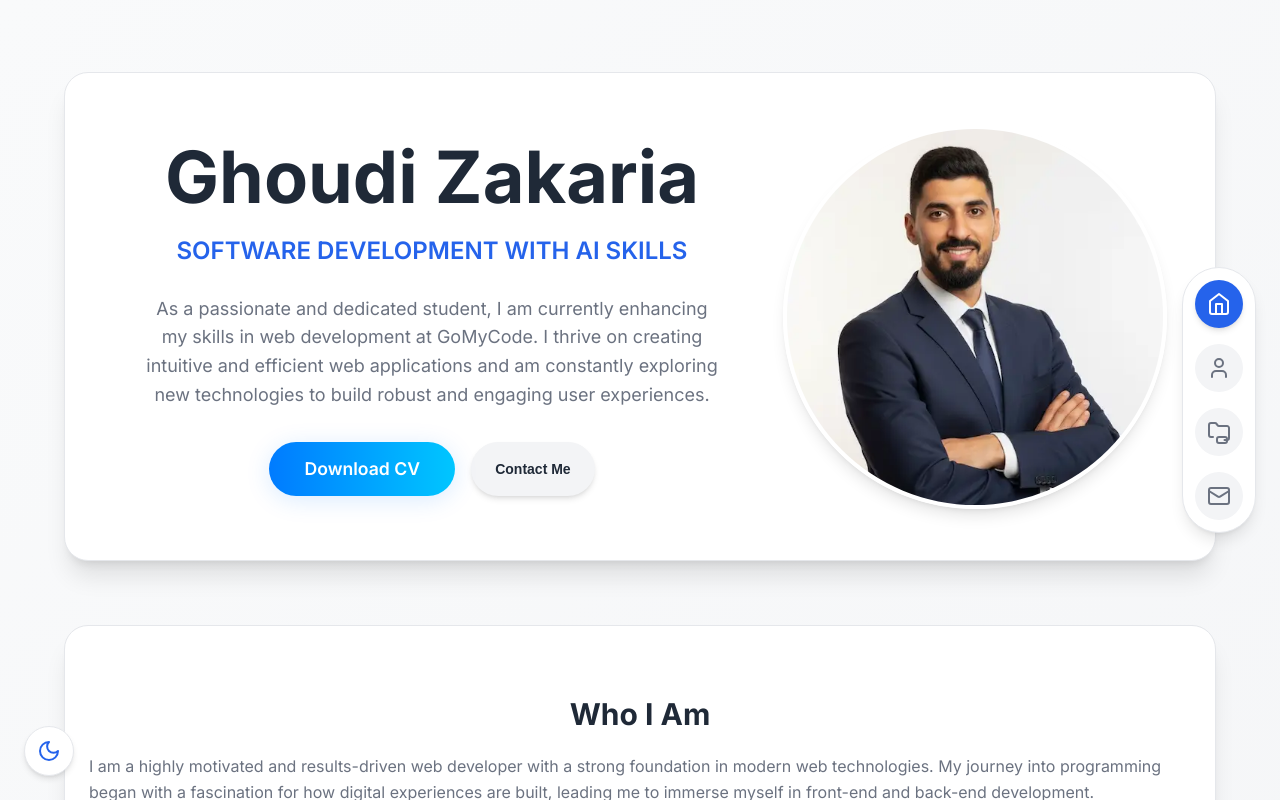
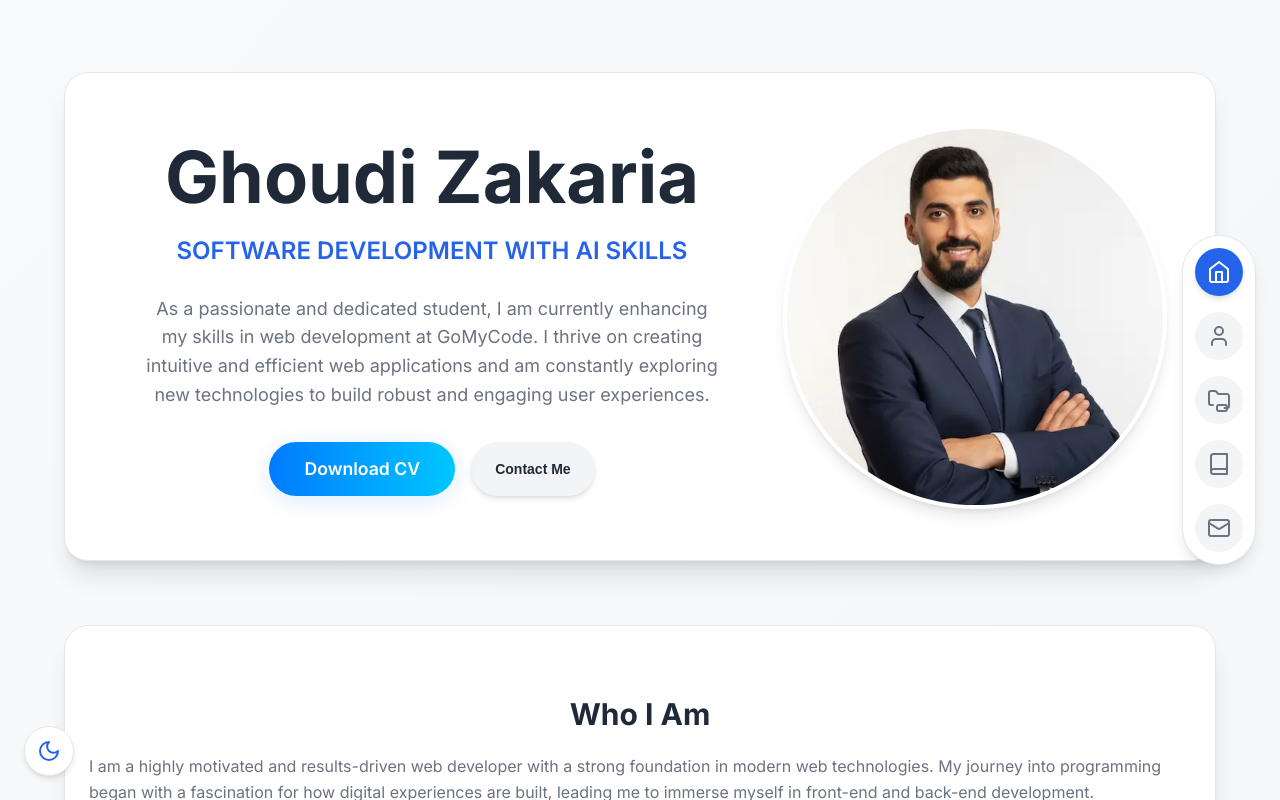
Before and after one commit to Zakariaghoudi/MyPortfolio, a React (Create React App) app: page / in a window 1280 px wide. Shown: the top 800 px of the page. Built offline with nearby package versions, Linux system fonts and the light colour scheme.

Commit message:
Update SideBar.js

```diff
--- a/src/Components/NavBar/SideBar.js
+++ b/src/Components/NavBar/SideBar.js
@@ -56,6 +56,24 @@
   >
     <path d="M6 17H4a2 2 0 0 1-2-2V5a2 2 0 0 1 2-2h3.93a2 2 0 0 1 1.66.9l.82 1.2a2 2 0 0 0 1.66.9H20a2 2 0 0 1 2 2v10a2 2 0 0 1-2 2h-2.5"></path>
     <path d="M18 17a2 2 0 0 1 2 2v2a2 2 0 0 1-2 2h-6a2 2 0 0 1-2-2v-2a2 2 0 0 1 2-2z"></path>
+  </svg>
+)
+
+const BlogIcon = (props) => (
+  <svg
+    xmlns="http://www.w3.org/2000/svg"
+    width="24"
+    height="24"
+    viewBox="0 0 24 24"
+    fill="none"
+    stroke="currentColor"
+    strokeWidth="2"
+    strokeLinecap="round"
+    strokeLinejoin="round"
+    {...props}
+  >
+    <path d="M4 19.5A2.5 2.5 0 0 1 6.5 17H20"></path>
+    <path d="M6.5 2H20v20H6.5A2.5 2.5 0 0 1 4 19.5v-15A2.5 2.5 0 0 1 6.5 2z"></path>
   </svg>
 )
 
@@ -132,6 +150,7 @@
     { path: "/", label: "Home", icon: HomeIcon },
     { path: "/about", label: "About", icon: UserIcon },
     { path: "/projects", label: "Projects", icon: FolderOpenIcon },
+    { path: "/blog", label: "Blog", icon: BlogIcon },
     { path: "/contact", label: "Contact", icon: MailIcon },
   ]
 
```
